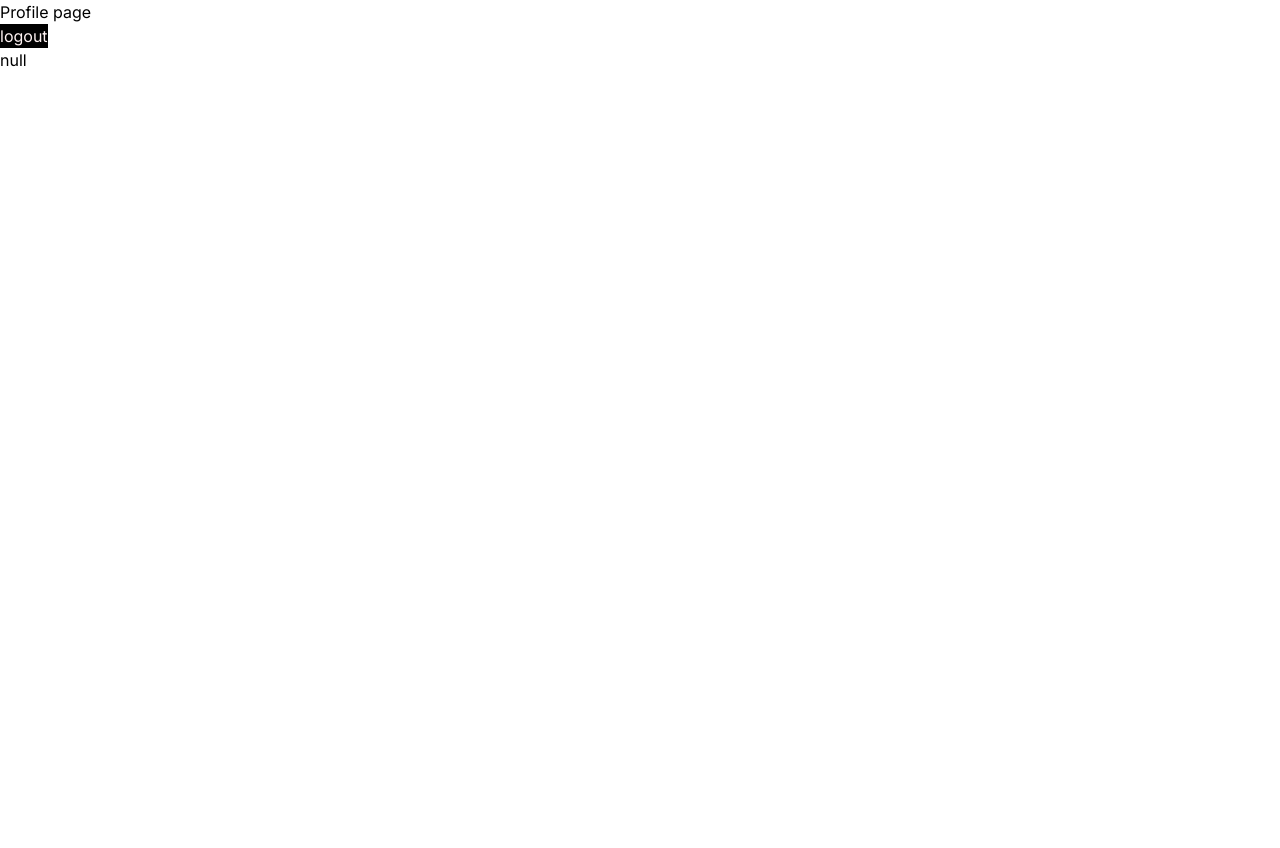
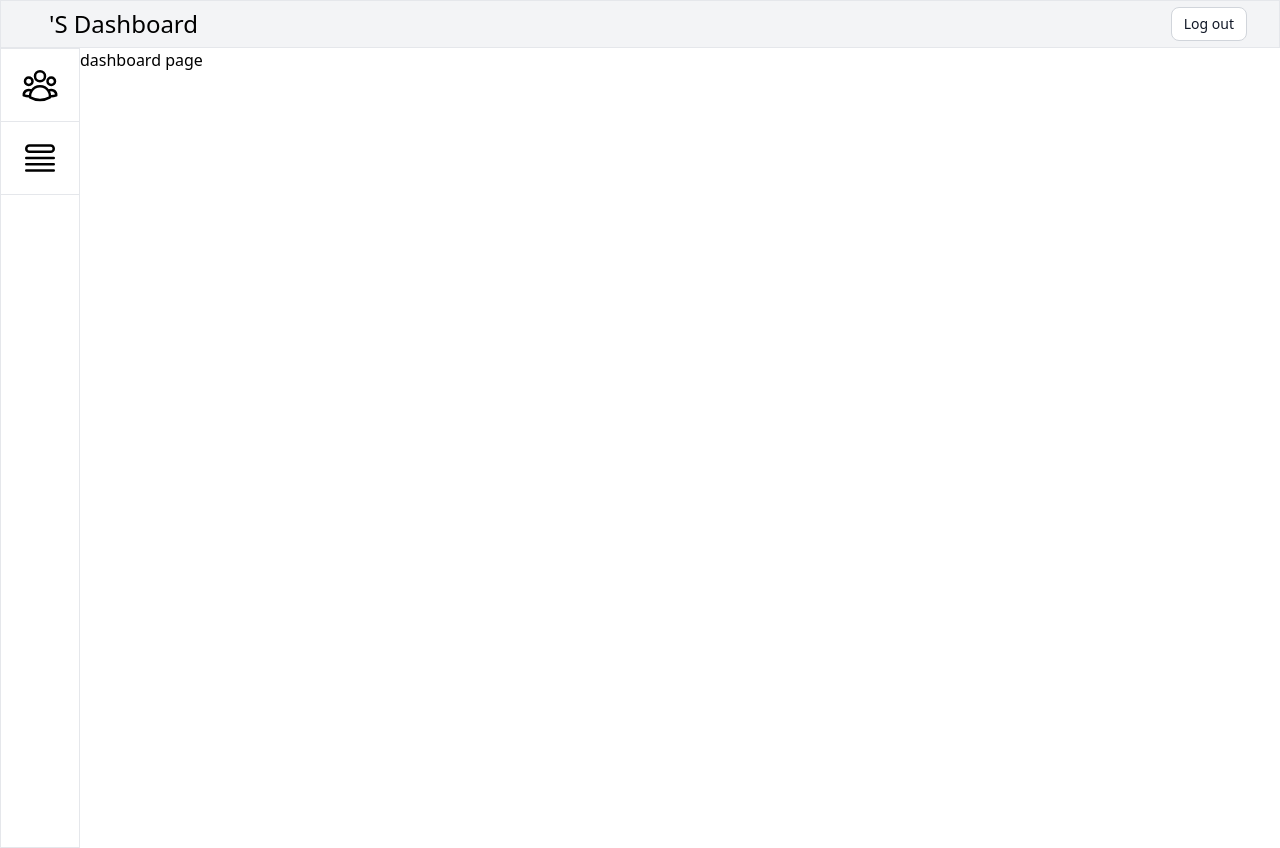
Before and after one commit to microStationCorp/exam-app, a Next.js app: page /dashboard in a window 1280 px wide. Before the commit the page ends 800 px from the top, so only its background shows below. Built offline with nearby package versions, Linux system fonts and the light colour scheme; no server answers.

Commit message:
dashboard and profile page created

```diff
--- a/package.json
+++ b/package.json
@@ -10,6 +10,7 @@
     "postinstall": "npx prisma generate"
   },
   "dependencies": {
+    "@heroicons/react": "^2.1.3",
     "@prisma/client": "^5.14.0",
     "axios": "^1.7.2",
     "bcryptjs": "^2.4.3",
--- a/src/app/api/users/login/route.ts
+++ b/src/app/api/users/login/route.ts
@@ -34,7 +34,7 @@ export async function POST(req: NextRequest, res: NextResponse) {
       );
     }
 
-    const token = await getJwtToken(user.id);
+    const token = await getJwtToken(user);
     const options = {
       expires: new Date(Date.now() + 1 * 24 * 60 * 60 * 1000),
       httpOnly: true,
--- a/src/app/api/users/signup/route.ts
+++ b/src/app/api/users/signup/route.ts
@@ -35,7 +35,7 @@ export async function POST(req: NextRequest) {
       },
     });
 
-    const token = await getJwtToken(user.id);
+    const token = await getJwtToken(user);
     const options = {
       expires: new Date(Date.now() + 1 * 24 * 60 * 60 * 1000),
       httpOnly: true,
--- /dev/null
+++ b/src/app/component/logoutbutton.tsx
@@ -0,0 +1,26 @@
+"use client";
+
+import axios from "axios";
+import { useRouter } from "next/navigation";
+
+export const LogoutButton = () => {
+  const router = useRouter();
+
+  const logoutAction = async () => {
+    axios.get("/api/users/logout").then((res) => {
+      if (res.data.success) {
+        router.push("/login");
+      }
+    });
+  };
+
+  return (
+    <button
+      type="button"
+      className="py-1.5 px-3 text-sm font-medium text-gray-900 bg-white rounded-lg border border-gray-300 hover:bg-gray-300 hover:text-grey-700 focus:z-10"
+      onClick={logoutAction}
+    >
+      Log out
+    </button>
+  );
+};
--- /dev/null
+++ b/src/app/dashboard/layout.tsx
@@ -0,0 +1,41 @@
+import { LogoutButton } from "@/app/component/logoutbutton";
+import { getSession } from "@/utils/verifyToken";
+import type { Metadata } from "next";
+import { UserGroupIcon, QueueListIcon } from "@heroicons/react/24/outline";
+
+export const metadata: Metadata = {
+  title: "Dashboard",
+};
+
+export default async function DashboardLayout({
+  children,
+}: Readonly<{
+  children: React.ReactNode;
+}>) {
+  const session = await getSession();
+  return (
+    <div>
+      <div className="border h-12 right-0 left-0 top-0 bg-gray-100 flex justify-between items-center">
+        <div className="text-2xl ml-12 capitalize">
+          {session?.name}&apos;s Dashboard
+        </div>
+        <div className="mr-8">
+          <LogoutButton />
+        </div>
+      </div>
+      <div className="flex">
+        <div className="border bottom-0 h-screen w-20">
+          <div>
+            <UserGroupIcon className="size-10 mx-auto my-4" />
+          </div>
+          <hr />
+          <div>
+            <QueueListIcon className="size-10 mx-auto my-4" />
+          </div>
+          <hr />
+        </div>
+        <div>{children}</div>
+      </div>
+    </div>
+  );
+}
--- a/src/app/dashboard/page.tsx
+++ b/src/app/dashboard/page.tsx
@@ -1,41 +1,9 @@
-"use client";
+import React from "react";
 
-import { getSession } from "@/utils/verifyToken";
-import axios from "axios";
-import { useRouter, redirect } from "next/navigation";
-import React, { useEffect, useState } from "react";
-
-function Dashboard() {
-  const [session, setSession] = useState<any>();
-  const router = useRouter();
-
-  useEffect(() => {
-    const takeSession = async () => {
-      setSession(await getSession());
-    };
-
-    takeSession();
-  }, []);
-
-  const logout = async () => {
-    axios
-      .get("/api/users/logout")
-      .then((res) => {
-        if (res.data.success) {
-          router.push("/");
-        }
-      })
-      .catch((err) => console.log(err));
-  };
+async function Dashboard() {
   return (
     <div>
-      <div>Profile page</div>
-      <div>
-        <button onClick={logout} className="bg-black text-red-50">
-          logout
-        </button>
-      </div>
-      <div>{JSON.stringify(session)}</div>
+      <div>dashboard page</div>
     </div>
   );
 }
--- a/src/app/global-error.tsx
+++ /dev/null
@@ -1,9 +0,0 @@
-'use server'
-
-import React from "react";
-
-function GloablError() {
-  return <div>global-error</div>;
-}
-
-export default GloablError;
--- a/src/app/layout.tsx
+++ b/src/app/layout.tsx
@@ -1,8 +1,5 @@
 import type { Metadata } from "next";
-import { Inter } from "next/font/google";
 import "./globals.css";
-
-const inter = Inter({ subsets: ["latin"] });
 
 export const metadata: Metadata = {
   title: "Create Next App",
@@ -16,7 +13,7 @@ export default function RootLayout({
 }>) {
   return (
     <html lang="en">
-      <body className={inter.className}>{children}</body>
+      <body>{children}</body>
     </html>
   );
 }
--- /dev/null
+++ b/src/app/profile/page.tsx
@@ -0,0 +1,19 @@
+import { getSession } from "@/utils/verifyToken";
+import Link from "next/link";
+import React from "react";
+
+async function Profile() {
+  const session = await getSession();
+  return (
+    <>
+      <div className="border-2 border-black text-center text-xl capitalize">
+        hi ,{session?.name}
+      </div>
+      <div className="text-center text-blue-500">
+        <Link href="/api/users/logout">logout</Link>
+      </div>
+    </>
+  );
+}
+
+export default Profile;
--- a/src/utils/getJwtTokens.ts
+++ b/src/utils/getJwtTokens.ts
@@ -1,9 +1,13 @@
+import { User } from "@prisma/client";
 import { SignJWT } from "jose";
 
-export const getJwtToken = async (userId: string) => {
+export const getJwtToken = async (user: User) => {
   const secretKey = new TextEncoder().encode(process.env.JWT_SECRET!);
 
-  return await new SignJWT({ userId })
+  return await new SignJWT({
+    userId: user.id,
+    role: user.role,
+  })
     .setProtectedHeader({ alg: "HS256" })
     .setIssuedAt()
     .setExpirationTime("1 day from now")
--- a/src/utils/verifyToken.ts
+++ b/src/utils/verifyToken.ts
@@ -1,4 +1,4 @@
-'use server'
+"use server";
 
 import * as jose from "jose";
 import { cookies } from "next/headers";
@@ -35,6 +35,7 @@ export const getSession = async () => {
       id: user?.id,
       email: user?.email,
       name: user?.name,
+      role: user?.role,
     };
   }
 };
```
Also changed, not shown: src/middleware.ts (+12 -2 lines), 2 other files (tests, documents, lock files or other folders).
